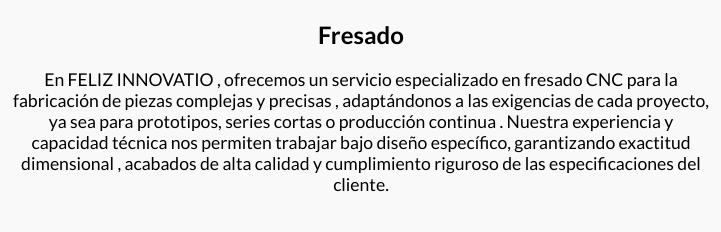
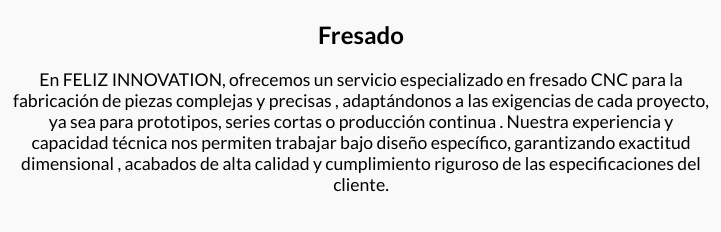
Before and after one commit to us129-2/FEL-INN, a plain HTML site: page mecanizados.html in a window 1280 px wide. Shown: the part 677-909 px from the top of the page, 279-1000 px from the left. Drawn offline with Linux system fonts and the light colour scheme.

Commit message:
Update mecanizados.html

```diff
--- a/mecanizados.html
+++ b/mecanizados.html
@@ -28,7 +28,7 @@
           </p>
         <img src="IMG_4043.PNG" alt="Torneado">
         <h2>Fresado</h2>
-        <p>En FELIZ INNOVATIO , ofrecemos un servicio especializado en fresado CNC para la fabricación de piezas complejas y precisas , adaptándonos a las exigencias de cada proyecto, ya sea para prototipos, series cortas o producción continua .
+        <p>En FELIZ INNOVATION, ofrecemos un servicio especializado en fresado CNC para la fabricación de piezas complejas y precisas , adaptándonos a las exigencias de cada proyecto, ya sea para prototipos, series cortas o producción continua .
           Nuestra experiencia y capacidad técnica nos permiten trabajar bajo diseño específico, garantizando exactitud dimensional , acabados de alta calidad y cumplimiento riguroso de las especificaciones del cliente.
           </p>
         <img src="019eb0beadd3981d298a9c6895385778.jpg" alt="Fresado">
```
